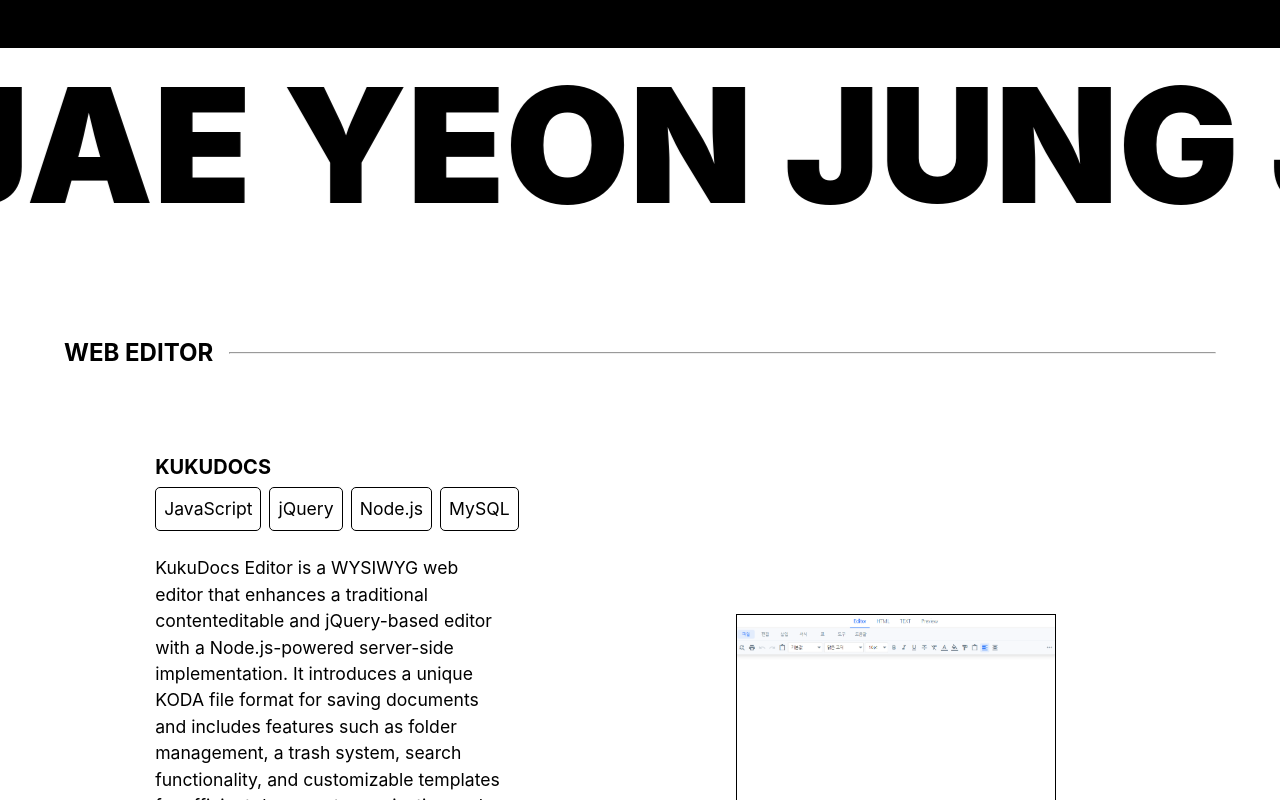
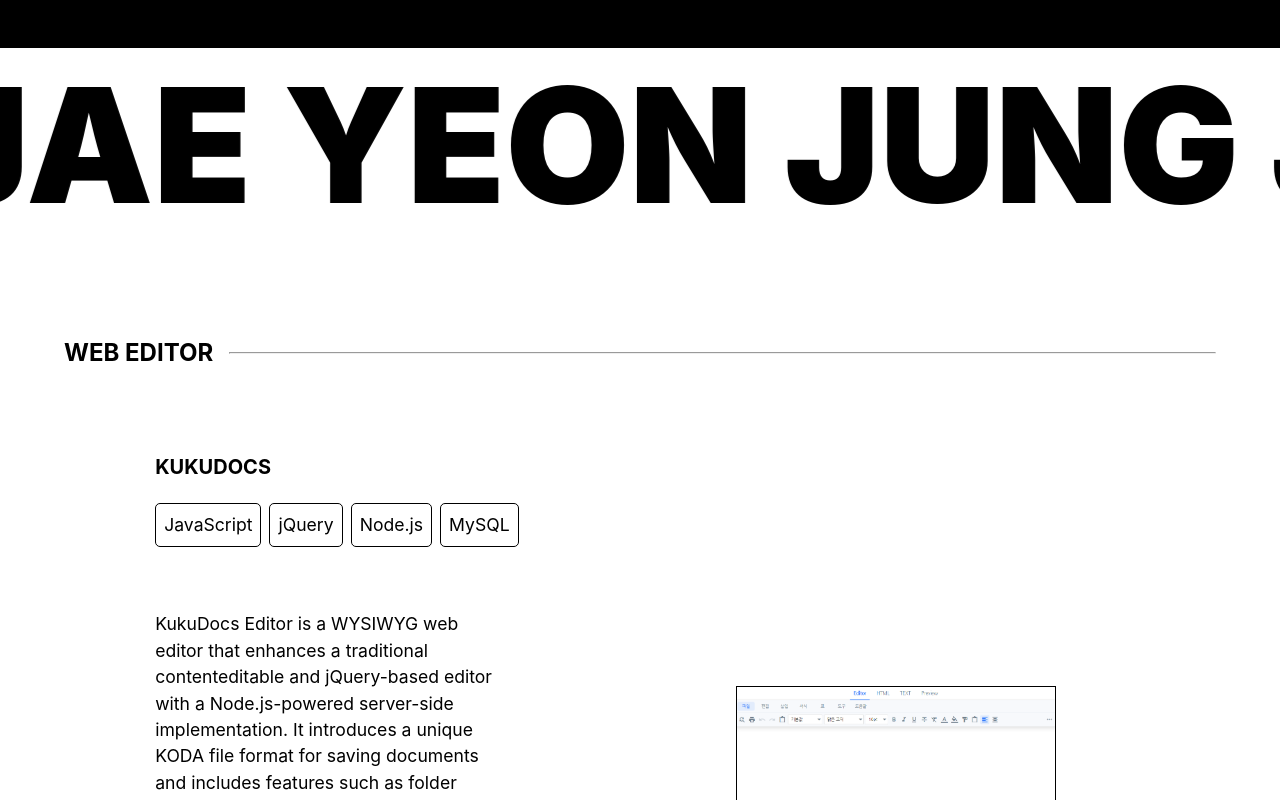
Before and after one commit to solbijae/jaeyeonjung, a React (Create React App) app: page / in a window 1280 px wide. Both pictures are taken after a click on the label 1142 px from the left and 706 px from the top of the page. Shown: the top 800 px of the page. Built offline with nearby package versions, Linux system fonts and the light colour scheme; a web font is replaced by a local one.

Commit message:
[style] change project style

```diff
--- a/src/components/Project/index.tsx
+++ b/src/components/Project/index.tsx
@@ -31,8 +31,8 @@ const Project = () => {
         if (image) {
           const transformTo =
             index === 0
-              ? 'translate(-70%, -65%) rotate(-3deg)'
-              : 'translate(-35%, -100%) rotate(2deg)';
+              ? 'translate(-70%, -95%) rotate(-3deg)'
+              : 'translate(-35%, -140%) rotate(2deg)';
 
           const defaultTransform = 'translate(-50%, -100%)';
 
--- a/src/components/Project/styles.ts
+++ b/src/components/Project/styles.ts
@@ -25,12 +25,13 @@ export const ItemWrapper = styled.div<{ hasMultipleItems: boolean }>`
 `;
 
 export const ProjectName = styled.p`
+  padding-bottom: ${({ theme }) => theme.padding.desktop_section_title};
   ${({ theme }) => theme.typo.desktop_body_16_B};
 `;
 
 export const SkillsWrap = styled.div`
   display: flex;
-  padding-bottom: ${({ theme }) => theme.padding.desktop_section_title};
+  padding-bottom: ${({ theme }) => theme.padding.desktop_section};
 `;
 
 export const MainWrap = styled.div`
@@ -39,6 +40,7 @@ export const MainWrap = styled.div`
 `;
 
 export const ProjectAbout = styled.p`
+  padding-bottom: ${({ theme }) => theme.padding.desktop_section_title};
   width: 33%;
 `;
 
```
